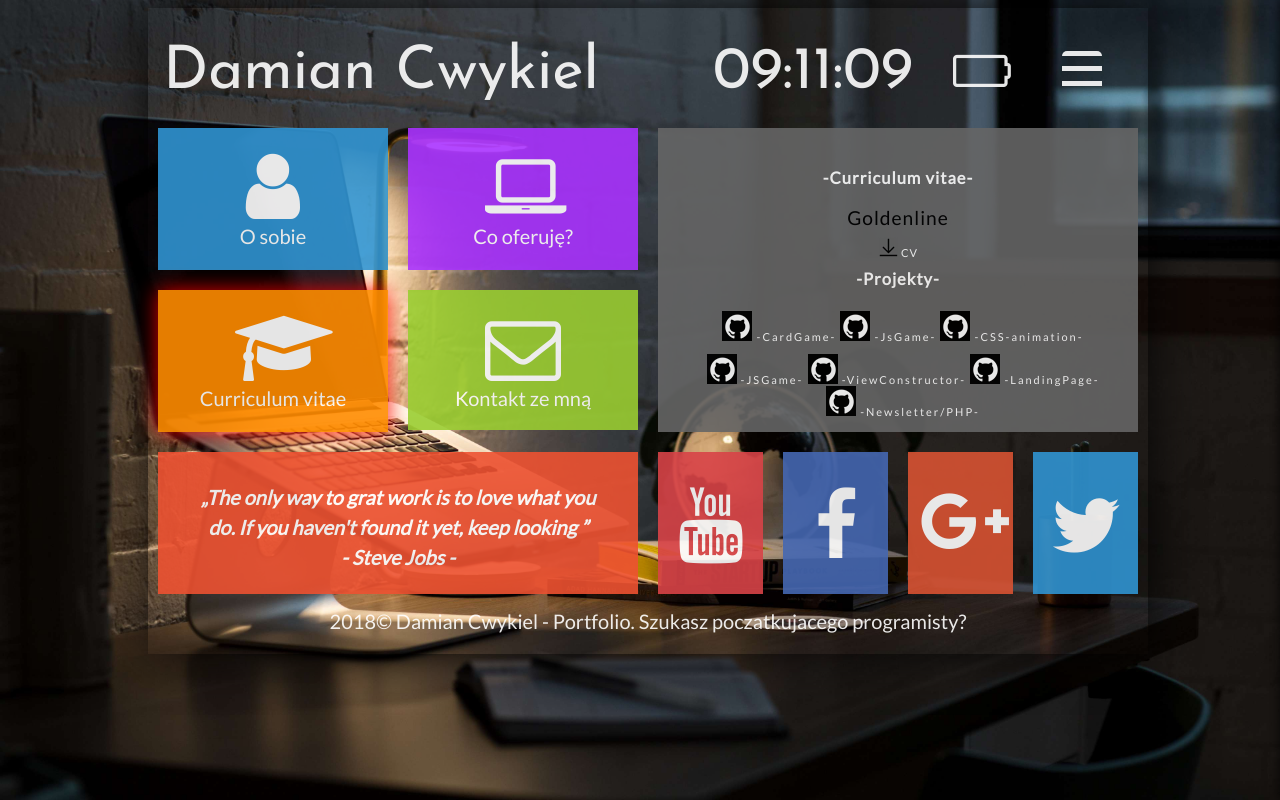
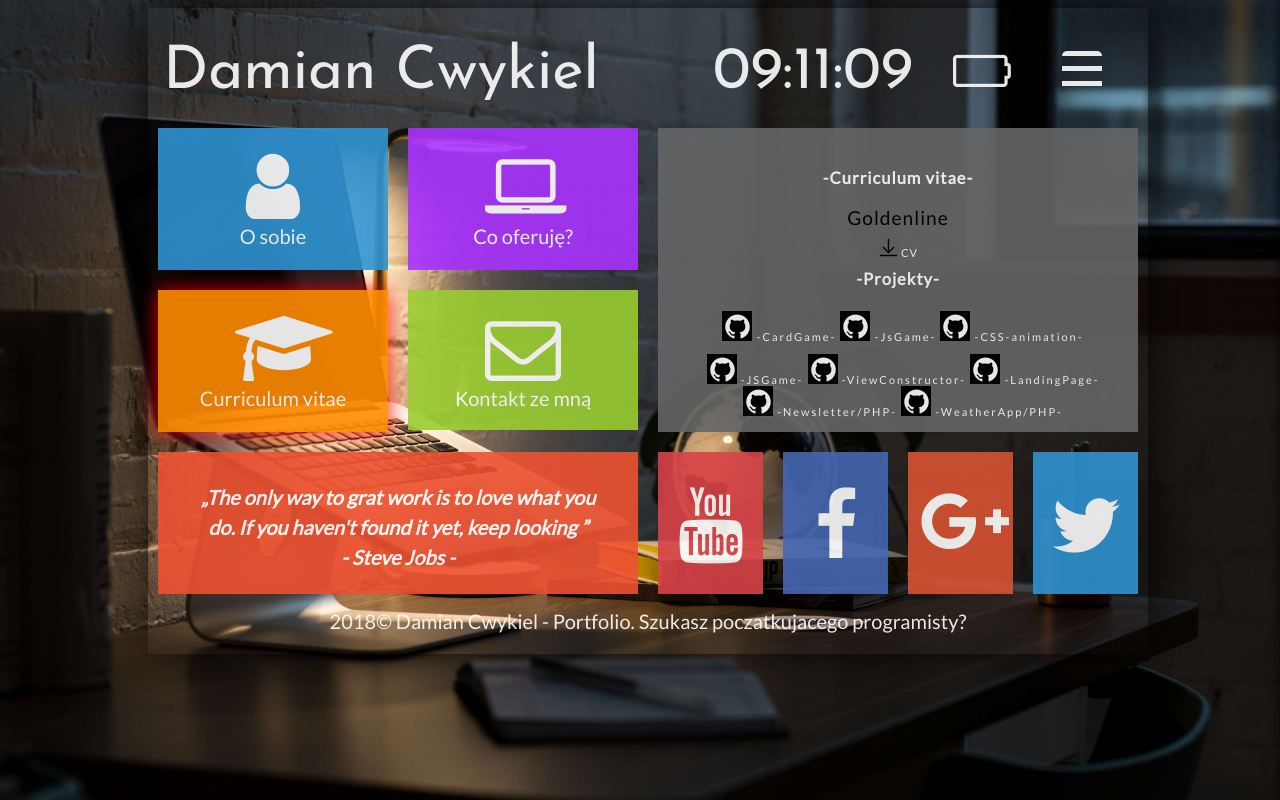
Before and after one commit to DamianCwykiel/Portfolio, a plain HTML site: page cv.html in a window 1280 px wide. Shown: the top 800 px of the page. Drawn offline with nearby package versions, Linux system fonts and the light colour scheme.

Commit message:
weatherapp

```diff
--- a/cv.html
+++ b/cv.html
@@ -106,6 +106,7 @@
 								<a href="https://damiancwykiel.github.io/ViewConstructor/" target="_blank"><img src="img/gitHub.png" alt ="viewconstructor.png"></a> -ViewConstructor-
 								<a href="http://damian-cwykiel-landingpage-co-uk.stackstaging.com" target="_blank"><img src="img/gitHub.png" alt ="gitHub.png"></a> -LandingPage-
 								<a href="http://mysql-damian-cwykiel-pl.stackstaging.com/index.php" target="_blank"><img src="img/gitHub.png" alt ="gitHub.png"></a> -Newsletter/PHP-
+								<a href="http://prognozapogody-damiancwykiel.stackstaging.com" target="_blank"><img src="img/gitHub.png" alt ="gitHub.png"></a> -WeatherApp/PHP-
 								</p>
 							</span>
 					</div>
```
Also changed, not shown: 2 other files.
